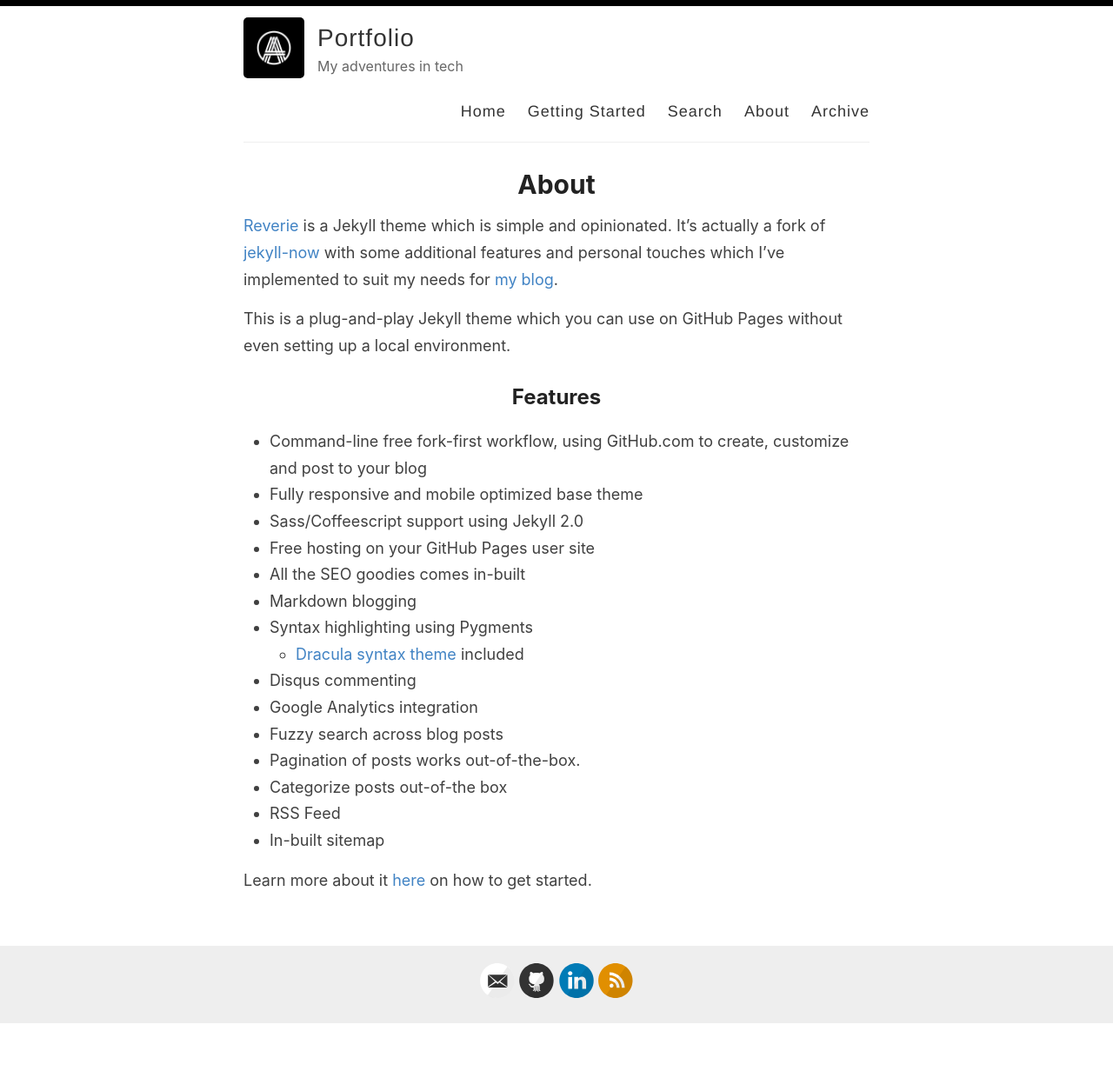
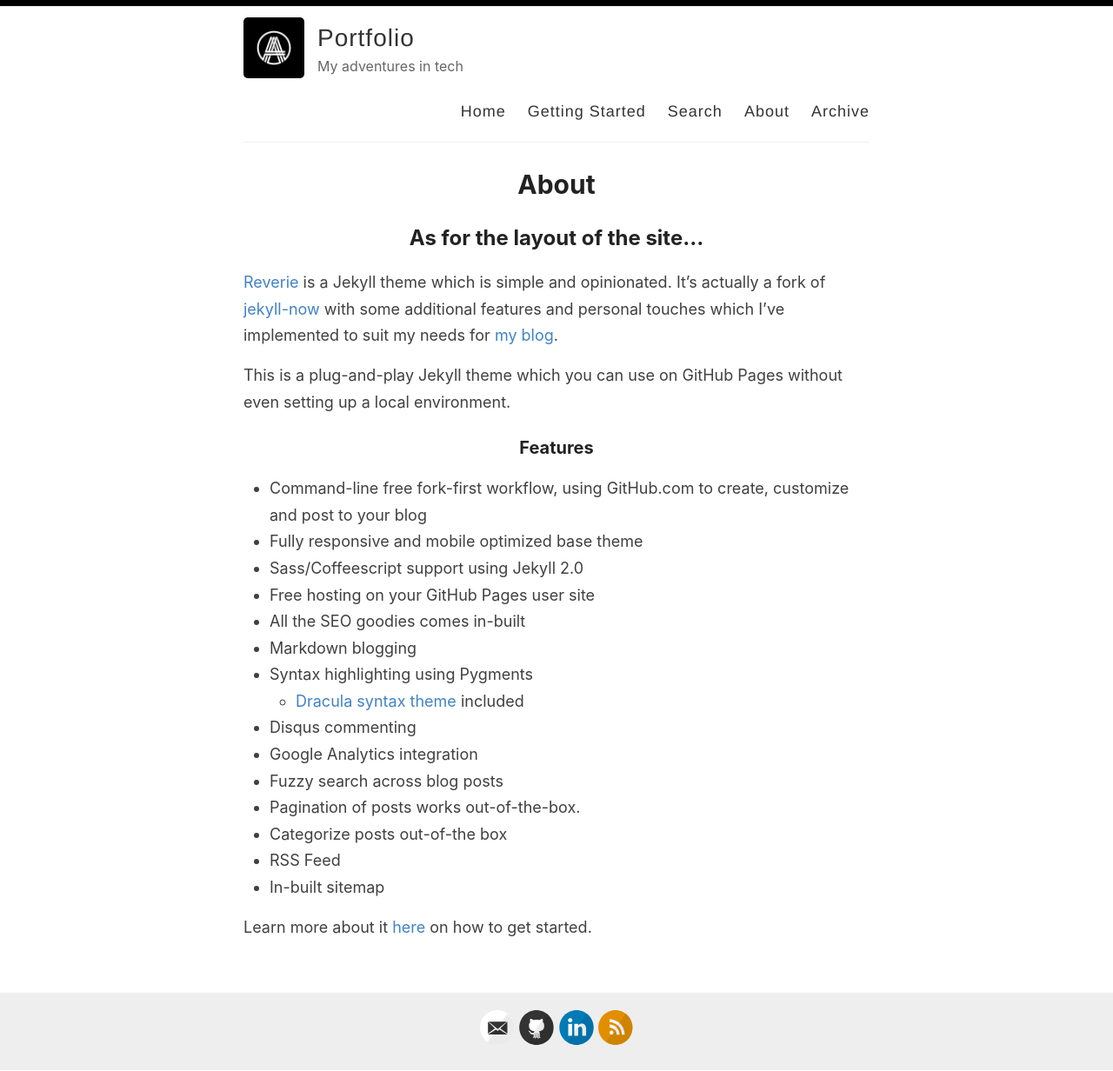
Before and after one commit to Uncarafedeausilvousplait/uncarafedeausilvousplait.github.io, a Jekyll site: the page built from _pages/about.md, in a window 1280 px wide. Shown: the whole page at 87% size. Built offline with Jekyll 4.4.1, drawn with Linux system fonts in a browser that asks for light colours; before the commit the page ends 1178 px from its top, so only the background shows below that.

Commit message:
Prepping to add resume and first blog post

```diff
--- a/_pages/about.md
+++ b/_pages/about.md
@@ -4,11 +4,15 @@ title: About
 permalink: /about/
 ---
 
+<!-- insert  description from resume here, maybe spice it up a bit -->
+
+## As for the layout of the site...
+
 [Reverie](https://github.com/amitmerchant1990/reverie) is a Jekyll theme which is simple and opinionated. It's actually a fork of [jekyll-now](https://github.com/barryclark/jekyll-now) with some additional features and personal touches which I've implemented to suit my needs for [my blog](https://www.amitmerchant.com).
 
 This is a plug-and-play Jekyll theme which you can use on GitHub Pages without even setting up a local environment.
 
-## Features
+### Features
 
 - Command-line free fork-first workflow, using GitHub.com to create, customize and post to your blog
 - Fully responsive and mobile optimized base theme
```
Also changed, not shown: _pages/resume.md (added, +1 -0 lines), template_pages/getting-started.md (renamed from _pages/getting-started.md).
